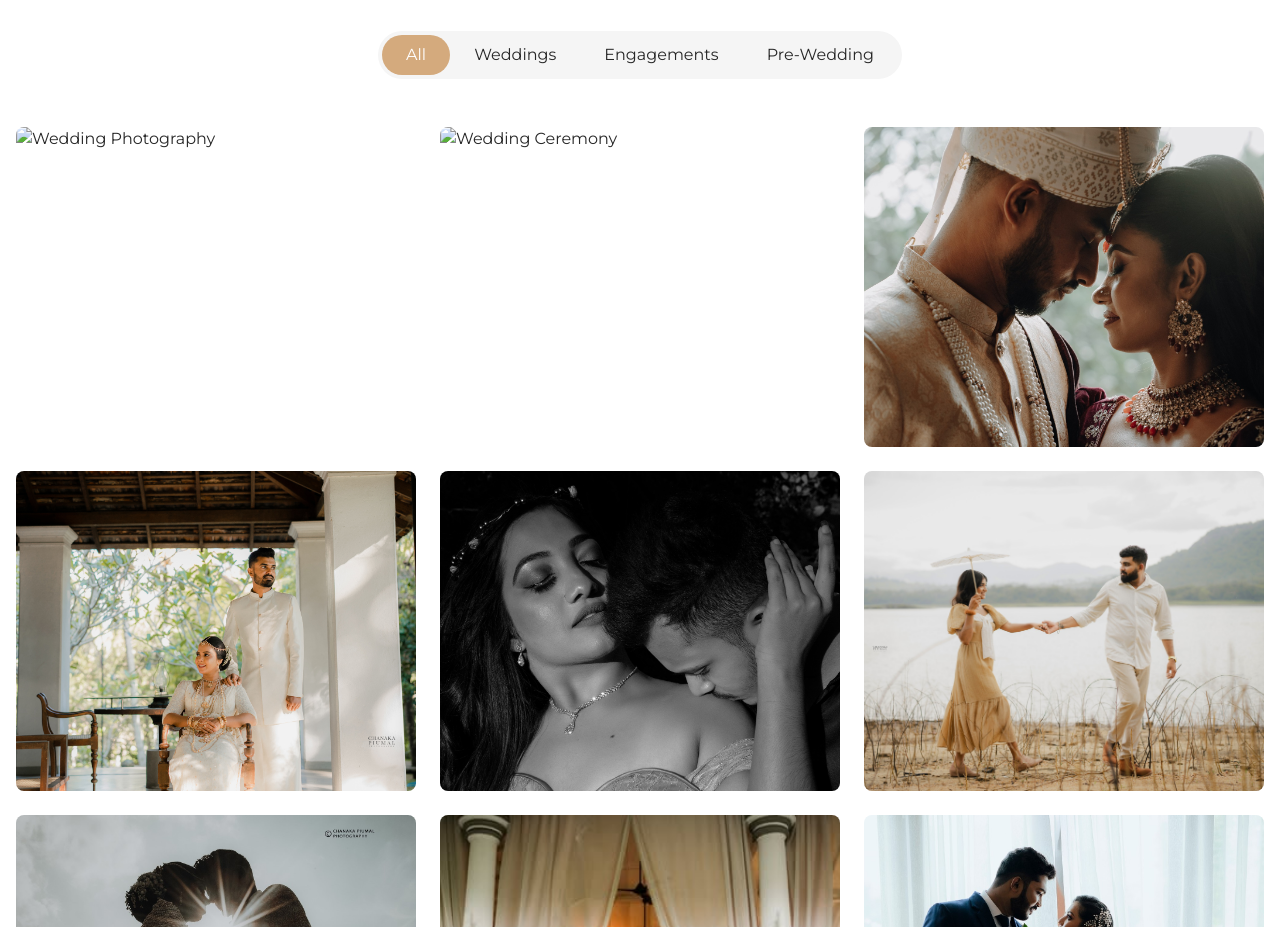
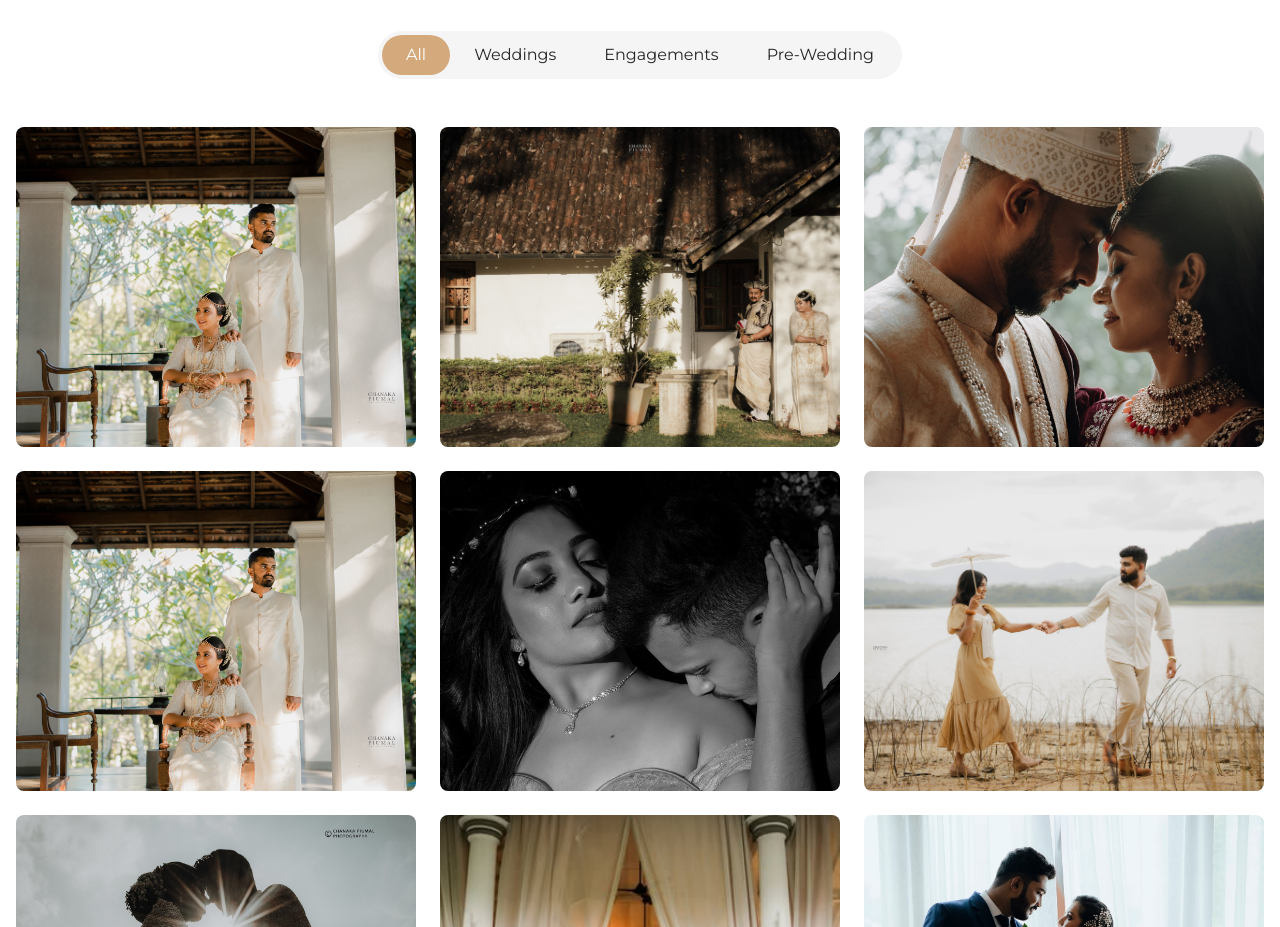
Before and after one commit to maheshi03-acc/maheshi03-acc.github.io, a plain HTML site: page index.html in a window 1280 px wide. Shown: the part 2860-3787 px from the top of the page. Drawn offline with nearby package versions, Linux system fonts and the light colour scheme.

Commit message:
Update index.html

```diff
--- a/index.html
+++ b/index.html
@@ -357,10 +357,10 @@ cursor: pointer;
 <div class="grid grid-cols-1 md:grid-cols-2 lg:grid-cols-3 gap-6">
 <!-- Wedding Images -->
 <div class="gallery-item portfolio-item" data-category="weddings">
-<img src="../../Desktop/cpp/photos/480922270_1074498031386974_4116936369514672966_n.jpg" alt="Wedding Photography" class="w-full h-80 object-cover object-top rounded cursor-pointer">
+<img src="photos/480922270_1074498031386974_4116936369514672966_n.jpg" alt="Wedding Photography" class="w-full h-80 object-cover object-top rounded cursor-pointer">
 </div>
 <div class="gallery-item portfolio-item" data-category="weddings">
-<img src="../../Desktop/cpp/photos/480453747_1064834962353281_8604556233791471866_n.jpg" alt="Wedding Ceremony" class="w-full h-80 object-cover object-top rounded cursor-pointer">
+<img src="photos/480453747_1064834962353281_8604556233791471866_n.jpg" alt="Wedding Ceremony" class="w-full h-80 object-cover object-top rounded cursor-pointer">
 </div>
 <div class="gallery-item portfolio-item" data-category="weddings">
 <img src="photos/488891926_1102840435219400_5290649064131862315_n.jpg" alt="Wedding Reception" class="w-full h-80 object-cover object-top rounded cursor-pointer">
```
